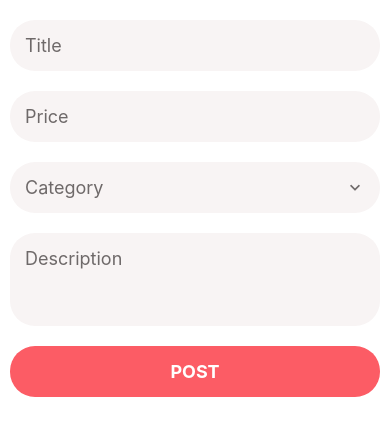
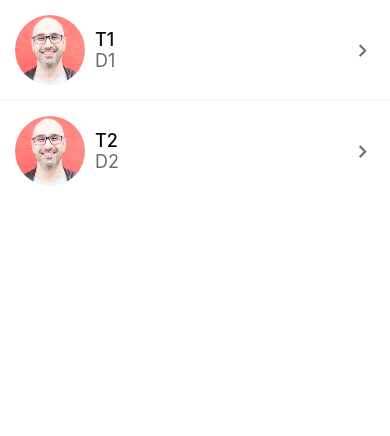
Before and after one commit to shrikantkalar023/learning-React-Native, a React Native app: screen / in a window 390 px wide. Shown: the top 436 px of the page. Built offline with nearby package versions, Linux system fonts and the light colour scheme.

Commit message:
ADD: chevron to ListItem

```diff
--- a/App.tsx
+++ b/App.tsx
@@ -1,10 +1,10 @@
 import { GestureHandlerRootView } from "react-native-gesture-handler";
-import ListingEditScreen from "./app/screens/ListingEditScreen";
+import MessagesScreen from "./app/screens/MessagesScreen";
 
 export default function App() {
   return (
     <GestureHandlerRootView style={{ flex: 1 }}>
-      <ListingEditScreen />
+      <MessagesScreen />
     </GestureHandlerRootView>
   );
 }
--- a/app/components/lists/ListItem.tsx
+++ b/app/components/lists/ListItem.tsx
@@ -1,3 +1,4 @@
+import { MaterialCommunityIcons } from "@expo/vector-icons";
 import { ReactNode } from "react";
 import {
   GestureResponderEvent,
@@ -33,10 +34,15 @@ const ListItem = ({
         <View style={styles.container}>
           {image && <Image source={image} style={styles.image} />}
           {iconComponent && iconComponent}
-          <View>
+          <View style={styles.detailsContainer}>
             <AppText style={styles.title}>{title}</AppText>
             {subTitle && <AppText style={styles.subTitle}>{subTitle}</AppText>}
           </View>
+          <MaterialCommunityIcons
+            name="chevron-right"
+            size={25}
+            color={colors.medium}
+          />
         </View>
       </TouchableHighlight>
     </Swipeable>
@@ -58,6 +64,9 @@ const styles = StyleSheet.create({
     height: 70,
     borderRadius: 35,
   },
+  detailsContainer: {
+    flex: 1,
+  },
   title: {
     fontWeight: "500",
   },
```
